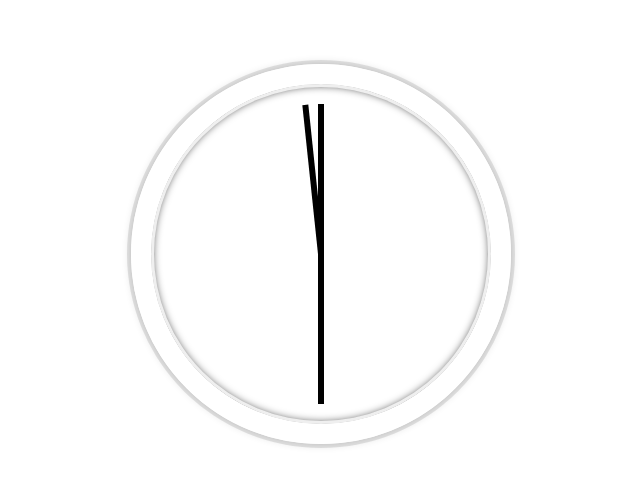
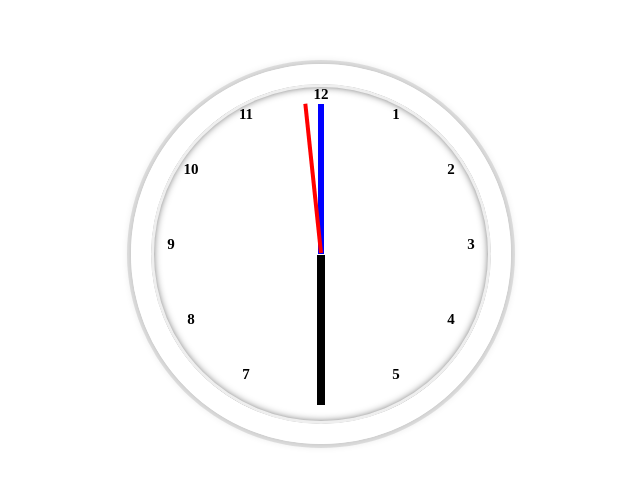
Before and after one commit to VinayUpadhyayula/javascript_projects, a plain HTML site: page Clock/index.html in a window 1280 px wide. Shown: the part 154-640 px from the top of the page, without its empty margins (319-959 px from the left). Drawn offline with Linux system fonts and the light colour scheme.

Commit message:
clock interface css

```diff
--- a/Clock/index.html
+++ b/Clock/index.html
@@ -8,8 +8,20 @@
         <div class = "clock">
             <div class = "clock-face">
                 <div class="hand hour-hand"></div>
-                    <div class = "hand min-hand"> </div>
-                        <div class ="hand second-hand"></div>
+                <div class = "hand min-hand"></div>
+                <div class = "hand second-hand"></div>
+                <div class="number" data-number="1">1</div>
+                <div class="number" data-number="2">2</div>
+                <div class="number" data-number="3">3</div>
+                <div class="number" data-number="4">4</div>
+                <div class="number" data-number="5">5</div>
+                <div class="number" data-number="6">6</div>
+                <div class="number" data-number="7">7</div>
+                <div class="number" data-number="8">8</div>
+                <div class="number" data-number="9">9</div>
+                <div class="number" data-number="10">10</div>
+                <div class="number" data-number="11">11</div>
+                <div class="number" data-number="12">12</div>
             </div>
         </div>
     </body>
@@ -32,5 +44,17 @@
             console.log(seconds);
         }
         setInterval(setDate, 1000);
+        const numbers = document.querySelectorAll('.number');
+    const radius = 150; // Radius of the clock face
+    const centerX = 150; // Center X position
+    const centerY = 150; // Center Y position
+
+    numbers.forEach((number, index) => {
+        const angle = ((index + 1) / 12) * (2 * Math.PI); // Calculate angle for each number
+        const x = centerX + radius * Math.cos(angle - Math.PI / 2); // Calculate X position
+        const y = centerY + radius * Math.sin(angle - Math.PI / 2); // Calculate Y position
+        number.style.left = `${x}px`;
+        number.style.top = `${y}px`;
+    });
     </script>
 </html>
--- a/Clock/style.css
+++ b/Clock/style.css
@@ -8,11 +8,12 @@ html
 .hand{
     width:50%;
     height:6px;
-    background: black;
     position: absolute;
     top:50%;
     transform-origin: 100%;
     transform: rotate(90deg);
+    transition: all 0.05s;
+    transition-timing-function: cubic-bezier(0.1, 2.7, 0.58, 1);
 
 }
 body{
@@ -32,7 +33,7 @@ body{
     position: relative;
     padding: 2rem;
     box-shadow:
-    0 0 0 4px rgba(0, 0, 0, 0.1),
+    0 0 0px 4px rgba(0, 0, 0, 0.1),
     inset  0 0 0 3px #EFEFEF,
     inset  0 0 10px black,
     0 0 10px rgba(0, 0, 0, 0.2);
@@ -45,3 +46,40 @@ body{
     height: 100%;
     transform: translateY(-3px);
 }
+.hour-hand {
+    height: 8px;
+    background: black;
+}
+
+.min-hand {
+    height: 6px;
+    background: blue;
+}
+
+.second-hand {
+    height: 4px;
+    background: red;
+}
+.number {
+    position: absolute;
+    width: 30px;
+    height: 30px;
+    text-align: center;
+    font-size: 1.5rem;
+    font-weight: bold;
+    transform: translate(-50%, -50%);
+}
+
+.number:nth-child(1)  { top: 50%; left: 50%; } /* Center position to adjust numbers later */
+.number:nth-child(2)  { top: 50%; left: 50%; } /* Center position to adjust numbers later */
+.number:nth-child(3)  { top: 50%; left: 50%; } /* Center position to adjust numbers later */
+.number:nth-child(4)  { top: 50%; left: 50%; } /* Center position to adjust numbers later */
+.number:nth-child(5)  { top: 50%; left: 50%; } /* Center position to adjust numbers later */
+.number:nth-child(6)  { top: 50%; left: 50%; } /* Center position to adjust numbers later */
+.number:nth-child(7)  { top: 50%; left: 50%; } /* Center position to adjust numbers later */
+.number:nth-child(8)  { top: 50%; left: 50%; } /* Center position to adjust numbers later */
+.number:nth-child(9)  { top: 50%; left: 50%; } /* Center position to adjust numbers later */
+.number:nth-child(10) { top: 50%; left: 50%; } /* Center position to adjust numbers later */
+.number:nth-child(11) { top: 50%; left: 50%; } /* Center position to adjust numbers later */
+.number:nth-child(12) { top: 50%; left: 50%; } /* Center position to adjust numbers later */
+.number:nth-child(13) { top: 50%; left: 50%; } /*
--- a/Drum Kit/Clock/style.css
+++ /dev/null
@@ -1,62 +0,0 @@
-html
-{
- background-image: url();
- background-size: cover;
- text-align: center;
- font-size: 10px;
-}
-.hand{
-    width:50%;
-    height:6px;
-    position: absolute;
-    top:50%;
-    transform-origin: 100%;
-    transform: rotate(90deg);
-    transition: all 0.05s;
-    transition-timing-function: cubic-bezier(0.1, 2.7, 0.58, 1);
-
-}
-body{
-    font-size: 2rem;
-    display: flex;
-    flex:1;
-    min-height: 100vh;
-    align-items: center;
-}
-.clock
-{
-    width:30rem;
-    height: 30rem;
-    border: 20px solid white;
-    border-radius: 50%;
-    margin: 50px auto;
-    position: relative;
-    padding: 2rem;
-    box-shadow:
-    0 0 0px 4px rgba(0, 0, 0, 0.1),
-    inset  0 0 0 3px #EFEFEF,
-    inset  0 0 10px black,
-    0 0 10px rgba(0, 0, 0, 0.2);
-}
-
-.clock-face
-{
-    position: relative;
-    width: 100%;
-    height: 100%;
-    transform: translateY(-3px);
-}
-.hour-hand {
-    height: 8px;
-    background: black;
-}
-
-.min-hand {
-    height: 6px;
-    background: blue;
-}
-
-.second-hand {
-    height: 4px;
-    background: red;
-}
```
